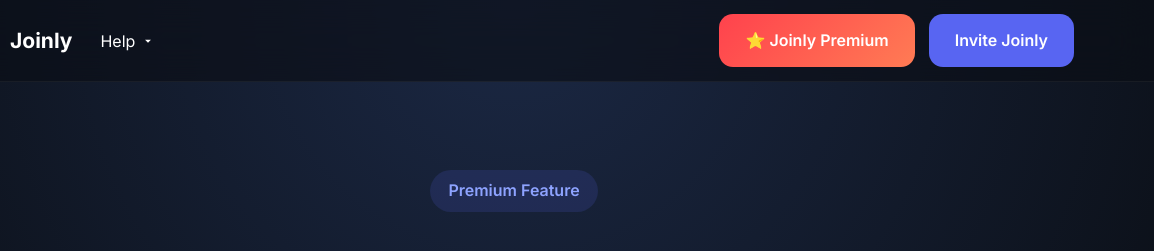
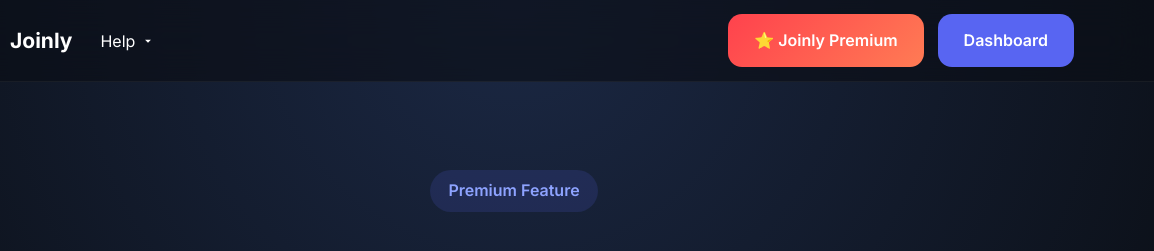
Before and after one commit to joinlybot/joinlywebsite, a plain HTML site: page features/analytics/index.html in a window 1280 px wide. Shown: the top 251 px of the page, 126-1280 px from the left. Drawn offline with Linux system fonts and the light colour scheme.

Commit message:
Update invite button link and text

```diff
--- a/features/analytics/index.html
+++ b/features/analytics/index.html
@@ -113,10 +113,10 @@ target="_blank">
 
 
 <a class="invite-btn"
-href="https://discord.com/oauth2/authorize?client_id=1528785988237922304"
+href="https://joinly-dashboard.vercel.app/overview"
 target="_blank">
 
-Invite Joinly
+Dashboard
 
 </a>
 
```
